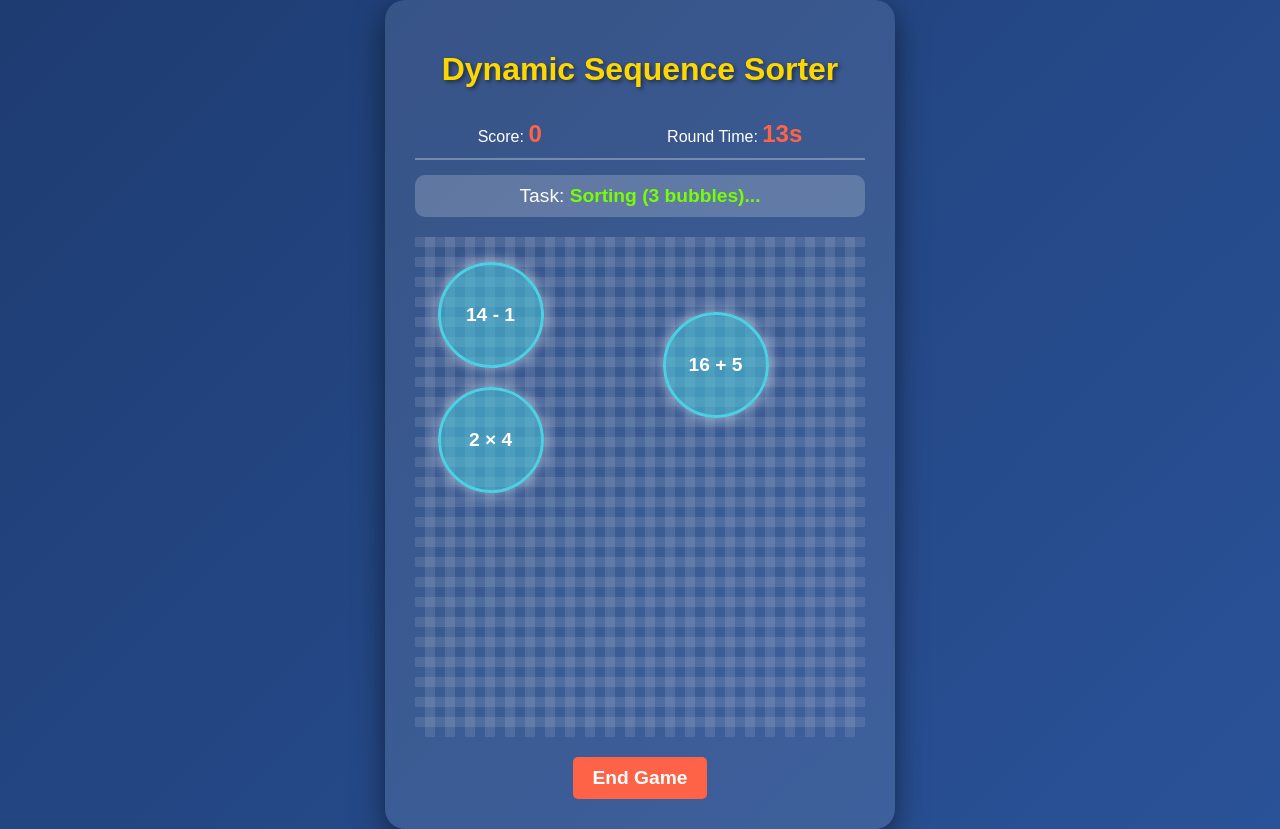
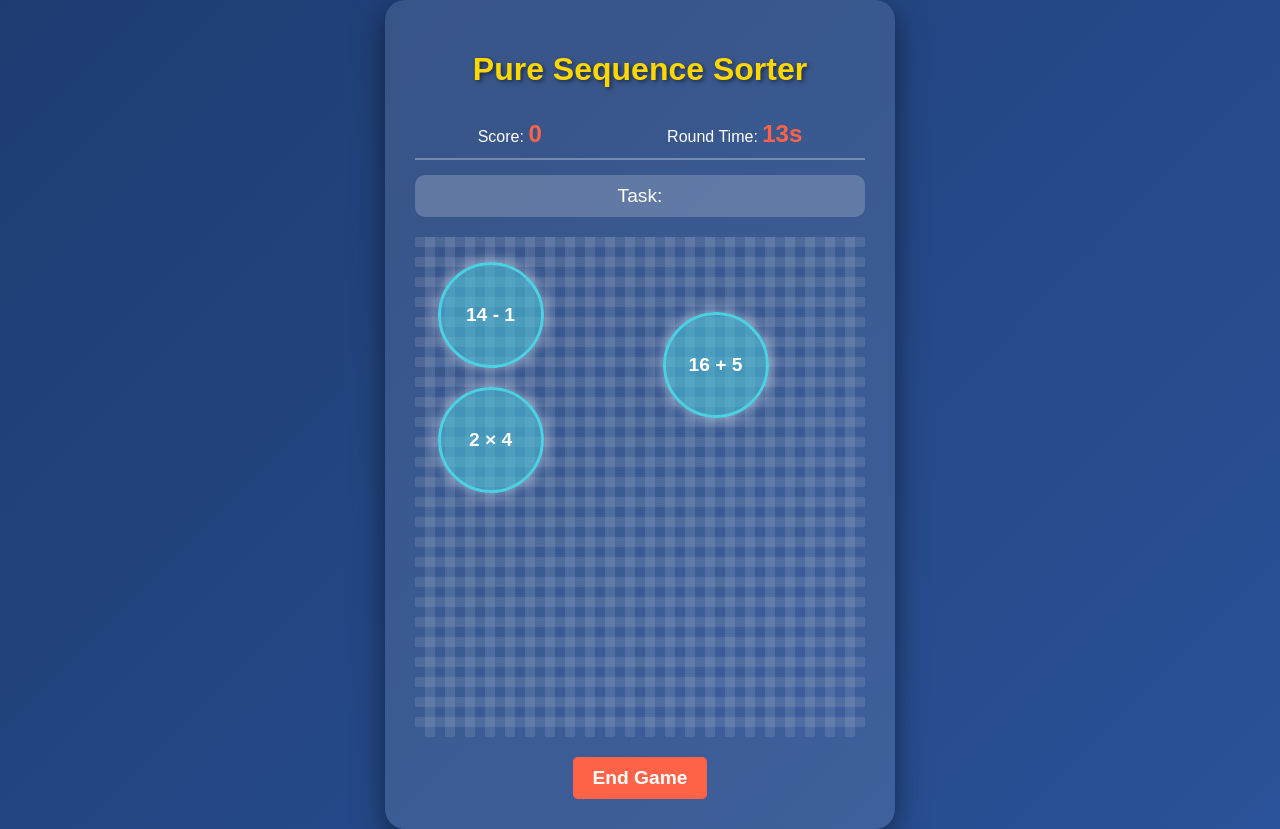
Before and after one commit to avi7748/BubbleMath, a plain HTML site: page index.html in a window 1280 px wide. Both pictures are taken after a click on the button "Start Game". Drawn offline with Linux system fonts and the light colour scheme.

Commit message:
Update index.html

```diff
--- a/index.html
+++ b/index.html
@@ -3,7 +3,7 @@
 <head>
     <meta charset="UTF-8">
     <meta name="viewport" content="width=device-width, initial-scale=1.0">
-    <title>Dynamic Sequence Sorter</title>
+    <title>Pure Sequence Sorter</title>
 
     <style>
         body {
@@ -154,7 +154,7 @@
 </head>
 <body>
     <div id="game-container">
-        <h1 id="game-title">Dynamic Sequence Sorter</h1>
+        <h1 id="game-title">Pure Sequence Sorter</h1>
 
         <div id="score-timer-panel">
             <div class="panel-item">Score: <span id="score">0</span></div>
@@ -190,28 +190,26 @@
         let score = 0;
         let roundTimeLeft = 15;
         let roundInterval;
-        let bubbleCount = 4; // This will be randomized in createBubbles
+        let bubbleCount = 0; // Dynamic bubble count
         let nextExpectedValue = null;
         let sortedAnswers = [];
         let clickedCount = 0;
         let roundFailed = false;
         let allBubbles = [];
+        let usedAnswers = []; // NEW: Array to track answers from the last successful round
 
-        // Expanded fixed positions to handle up to 6 bubbles in a vertical zigzag
         const allFixedPositions = [
-            { x: 5, y: 5 },   // 1. Top Left
-            { x: 55, y: 15 },  // 2. Top Right
-            { x: 5, y: 30 },  // 3. Upper Mid Left
-            { x: 55, y: 45 },  // 4. Lower Mid Right
-            { x: 5, y: 60 },  // 5. Bottom Mid Left
-            { x: 55, y: 75 }   // 6. Bottom Right
+            { x: 5, y: 5 },
+            { x: 55, y: 15 },
+            { x: 5, y: 30 },
+            { x: 55, y: 45 },
+            { x: 5, y: 60 },
+            { x: 55, y: 75 }
         ];
 
         function generateDivisibleNumbers() {
             let num1, num2;
-            // Generate a denominator between 2 and 6
             num2 = Math.floor(Math.random() * 5) + 2;
-            // Generate a numerator that is a multiple of num2, between num2*2 and num2*5
             num1 = num2 * (Math.floor(Math.random() * 4) + 2);
             return { num1, num2 };
         }
@@ -228,7 +226,7 @@
                 const divisible = generateDivisibleNumbers();
                 num1 = divisible.num1;
                 num2 = divisible.num2;
-            } else { // + or -
+            } else {
                 num1 = Math.floor(Math.random() * 20) + 5;
                 num2 = Math.floor(Math.random() * 10) + 1;
             }
@@ -284,13 +282,18 @@
                 color = '#ff6347';
 
                 showFailureFeedback();
+                // If round failed, don't update usedAnswers array
             } else {
                 score += 100;
                 scoreElement.textContent = score;
                 message = 'PERFECT SEQUENCE! (+100 pts)';
                 color = '#76ff03';
+
+                // NEW: Update usedAnswers with the successful set of answers
+                usedAnswers = [...sortedAnswers];
             }
 
+            // NEW: Task is removed, so we only display the result message
             targetAnswerElement.textContent = message;
             targetAnswerElement.style.color = color;
 
@@ -314,18 +317,33 @@
             let bubbleData = [];
             let answers = new Set();
 
-            while (bubbleData.length < bubbleCount) {
+            // Attempt to fill bubbleData
+            let attempts = 0;
+            const maxAttempts = 100;
+
+            while (bubbleData.length < bubbleCount && attempts < maxAttempts) {
                 let newData = generateExpression();
-                if (!answers.has(newData.result)) {
+
+                // Check if the answer is unique in the current round AND NOT in the previously used set
+                if (!answers.has(newData.result) && !usedAnswers.includes(newData.result)) {
                     answers.add(newData.result);
                     bubbleData.push(newData);
                 }
+                attempts++;
+            }
+
+            // If we failed to get enough unique answers, just use what we have, but keep the complexity
+            bubbleCount = bubbleData.length;
+            if (bubbleCount < 3) {
+                 // Restart round generation if we failed severely
+                 return createBubbles();
             }
 
             sortedAnswers = Array.from(answers).sort((a, b) => a - b);
             nextExpectedValue = sortedAnswers[0];
 
-            targetAnswerElement.textContent = `Sorting (${bubbleCount} bubbles)...`;
+            // NEW: Task is permanently removed from display
+            targetAnswerElement.textContent = ``;
 
             // Select and shuffle only the necessary number of positions
             let availablePositions = allFixedPositions.slice(0, bubbleCount);
@@ -357,7 +375,7 @@
             const clickedAnswer = parseInt(clickedBubble.dataset.answer);
 
             if (clickedBubble.classList.contains('bubble')) {
-                clickedBubble.classList.add('selected'); // Visual border on click
+                clickedBubble.classList.add('selected');
 
                 if (clickedAnswer === nextExpectedValue) {
 
@@ -397,6 +415,9 @@
             endButton.classList.remove('hidden');
             gameOverMessage.classList.add('hidden');
 
+            // Reset used answers for a new game
+            usedAnswers = [];
+
             createBubbles();
         }
 
@@ -406,6 +427,8 @@
             startButton.classList.remove('hidden');
 
             bubbleArea.innerHTML = 'GAME OVER!';
+
+            // FINAL SCORE DISPLAY
             targetAnswerElement.textContent = 'FINAL SCORE:';
             targetAnswerElement.style.fontSize = '2em';
 
```
